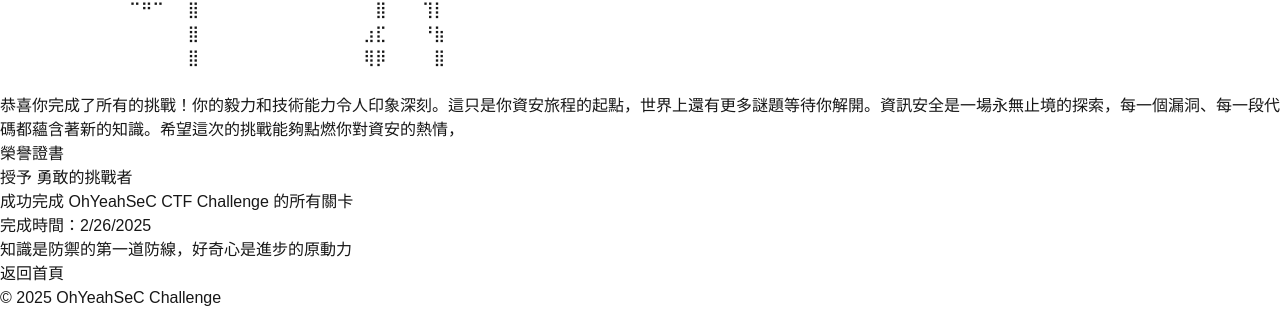
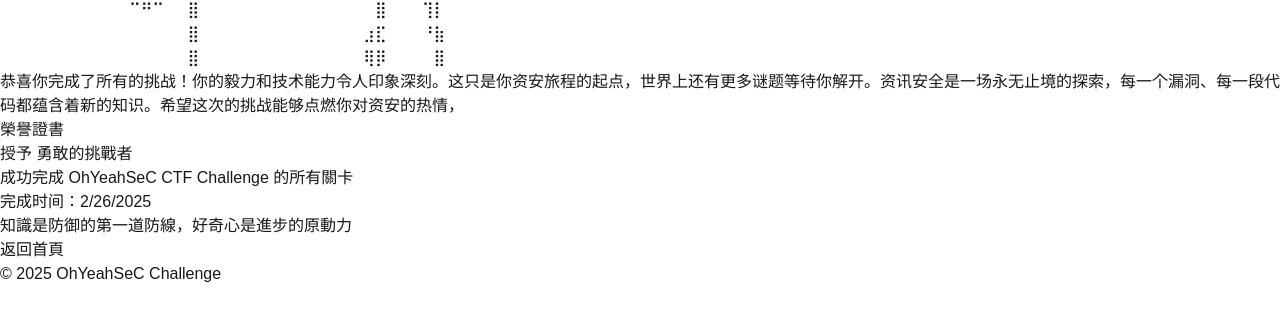
Before and after one commit to osga24/CTF-Challenge, a Next.js app: page /end_HUAterpbJppw in a window 1280 px wide. Shown: the part 386-698 px from the top of the page. Built offline with nearby package versions, Linux system fonts and the light colour scheme.

Commit message:
plz i want to sleeppppp

```diff
--- a/src/app/end_HUAterpbJppw/page.tsx
+++ b/src/app/end_HUAterpbJppw/page.tsx
@@ -15,9 +15,9 @@
   const [buttonVisible, setButtonVisible] = useState(false);
   const [windowSize, setWindowSize] = useState({ width: 0, height: 0 });
   const router = useRouter();
-  const confettiRef = useRef(null); // 添加這行解決未使用的 useRef 問題
+  const confettiRef = useRef<HTMLDivElement>(null); // 修复 useRef 未使用的问题
 
-  // 監聽視窗大小變化
+  // 监听视窗大小变化
   useEffect(() => {
     const handleResize = () => {
       setWindowSize({
@@ -26,17 +26,17 @@
       });
     };
 
-    // 初次設定
+    // 初次设定
     handleResize();
 
-    // 添加監聽器
+    // 添加监听器
     window.addEventListener('resize', handleResize);
 
-    // 清理監聽器
+    // 清理监听器
     return () => window.removeEventListener('resize', handleResize);
   }, []);
 
-  // ASCII 蛋糕圖案（增強版）
+  // ASCII 蛋糕图案（增强版）
   const asciiCake = `
 ⠀⠀⠀⠀⠀⠀⠀⠀⠀⠀⠀⠀⠀⠀⠀⠀⠀⠀⠀⠀⠀⠀⠀⠀⠀⢔⠊⠳⡄⠀⠀⠀⠀⠀⠀⠀⠀⠀
 ⠀⠀⠀⠀⠀⠀⠀⠀⠀⠀⠀⠀⠀⠀⠀⠀⠀⠀⠀⠀⠀⠀⠀⠀⠀⣳⣶⠜⠀⠀⠀⠀⠀⠀⠀⠀⠀⠀
@@ -55,15 +55,15 @@
 ⠀⠀⠀⠀⠀⠀⠀⠀⠀⠀⠀⠉⠛⠉⠀⠀⣿⠀⠀⠀⠀⠀⠀⠀⠀⠀⠀⠀⠀⠀⠀⠀⣿⠀⠀⠀⢹⡇
 ⠀⠀⠀⠀⠀⠀⠀⠀⠀⠀⠀⠀⠀⠀⠀⠀⣿⠀⠀⠀⠀⠀⠀⠀⠀⠀⠀⠀⠀⠀⠀⣰⣏⠀⠀⠀⠘⣷
 ⠀⠀⠀⠀⠀⠀⠀⠀⠀⠀⠀⠀⠀⠀⠀⠀⣿⠀⠀⠀⠀⠀⠀⠀⠀⠀⠀⠀⠀⠀⠀⢿⡿⠀⠀⠀⠀⣿
-  `;
+`;
 
-  // 打字機效果的文字
-  const finalMessage = "恭喜你完成了所有的挑戰！你的毅力和技術能力令人印象深刻。這只是你資安旅程的起點，世界上還有更多謎題等待你解開。資訊安全是一場永無止境的探索，每一個漏洞、每一段代碼都蘊含著新的知識。希望這次的挑戰能夠點燃你對資安的熱情，無論是CTF競賽、滲透測試，還是系統防禦，都有你大展身手的舞台。持續學習，保持好奇，也許未來的某一天，我們能在資安的世界裡再次相遇。願你在這條充滿挑戰的道路上，不斷成長，不斷超越自己！";
+  // 打字机效果的文字
+  const finalMessage = "恭喜你完成了所有的挑战！你的毅力和技术能力令人印象深刻。这只是你资安旅程的起点，世界上还有更多谜题等待你解开。资讯安全是一场永无止境的探索，每一个漏洞、每一段代码都蕴含着新的知识。希望这次的挑战能够点燃你对资安的热情，无论是CTF竞赛、渗透测试，还是系统防御，都有你大展身手的舞台。持续学习，保持好奇，也许未来的某一天，我们能在资安的世界里再次相遇。愿你在这条充满挑战的道路上，不断成长，不断超越自己！";
 
-  // 打字機效果和動畫序列
+  // 打字机效果和动画序列
   useEffect(() => {
     if (typeof window !== 'undefined') {
-      // 顯示動畫序列
+      // 显示动画序列
       setTimeout(() => setCongratsVisible(true), 500);
       setTimeout(() => setCakeVisible(true), 1500);
 
@@ -83,7 +83,7 @@
     }
   }, []);
 
-  // 處理回到首頁
+  // 处理回到首页
   const handleGoHome = () => {
     router.push('/');
   };
@@ -101,8 +101,9 @@
         />
       </div>
 
-      {/* 五彩紙屑效果 - 全螢幕覆蓋 */}
+      {/* 五彩纸屑效果 - 全屏覆盖 */}
       <Confetti
+        ref={confettiRef} // 添加 ref
         className="fixed z-50"
         width={windowSize.width}
         height={windowSize.height}
@@ -120,9 +121,9 @@
         }}
       />
 
-      {/* 內容區域 */}
+      {/* 内容区域 */}
       <div className="relative z-10 min-h-screen flex flex-col items-center justify-center py-10 px-4">
-        {/* 標題區域 */}
+        {/* 标题区域 */}
         <div
           className={`w-full max-w-4xl py-6 bg-gradient-to-r from-purple-900/70 via-blue-800/70 to-purple-900/70 text-center mb-8 rounded-xl transform transition-all duration-1000 ${
             congratsVisible ? "translate-y-0 opacity-100" : "translate-y-10 opacity-0"
@@ -133,7 +134,7 @@
           </h1>
         </div>
 
-        {/* 內容區域 */}
+        {/* 内容区域 */}
         <div className="w-full max-w-4xl bg-gradient-to-b from-gray-900/90 to-black/90 rounded-2xl shadow-[0_0_15px_rgba(138,43,226,0.5)] backdrop-blur-sm overflow-hidden">
           {/* ASCII蛋糕 */}
           <div
@@ -146,7 +147,7 @@
             </pre>
           </div>
 
-          {/* 打字機效果訊息 */}
+          {/* 打字机效果讯息 */}
           <div className="px-6 sm:px-12 py-6 text-center">
             <p className="text-lg sm:text-xl text-cyan-100 leading-relaxed font-mono relative">
               <span className="relative z-10">{typedText}</span>
@@ -154,13 +155,13 @@
             </p>
           </div>
 
-          {/* 證書區域 */}
+          {/* 证书区域 */}
           <div
             className={`m-8 p-8 border-4 border-double border-yellow-500/70 rounded-lg bg-black/70 transform transition-all duration-1000 relative overflow-hidden ${
               certificateVisible ? "translate-y-0 opacity-100" : "translate-y-10 opacity-0"
             }`}
           >
-            {/* 裝飾性元素 */}
+            {/* 装饰性元素 */}
             <div className="absolute -top-16 -left-16 w-32 h-32 border-r-4 border-b-4 border-yellow-500/30 rounded-br-full"></div>
             <div className="absolute -bottom-16 -right-16 w-32 h-32 border-l-4 border-t-4 border-yellow-500/30 rounded-tl-full"></div>
 
@@ -169,15 +170,15 @@
               <div className="text-center space-y-4">
                 <p className="text-lg">授予 <span className="text-yellow-200 font-semibold">勇敢的挑戰者</span></p>
                 <p>成功完成 <span className="text-yellow-200 font-semibold">OhYeahSeC CTF Challenge</span> 的所有關卡</p>
-                <p>完成時間：<span className="text-yellow-200 font-semibold">{new Date().toLocaleDateString()}</span></p>
+                <p>完成时间：<span className="text-yellow-200 font-semibold">{new Date().toLocaleDateString()}</span></p>
                 <div className="pt-4 border-t border-yellow-500/30 mt-4">
-                  <p className="italic text-yellow-100/70">知識是防禦的第一道防線，好奇心是進步的原動力</p>
+                  <p className="italic text-yellow-100/70">知識是防御的第一道防線，好奇心是進步的原動力</p>
                 </div>
               </div>
             </div>
           </div>
 
-          {/* 返回按鈕 */}
+          {/* 返回按钮 */}
           <div
             className={`flex justify-center pb-10 transform transition-all duration-1000 ${
               buttonVisible ? "translate-y-0 opacity-100" : "translate-y-10 opacity-0"
```
